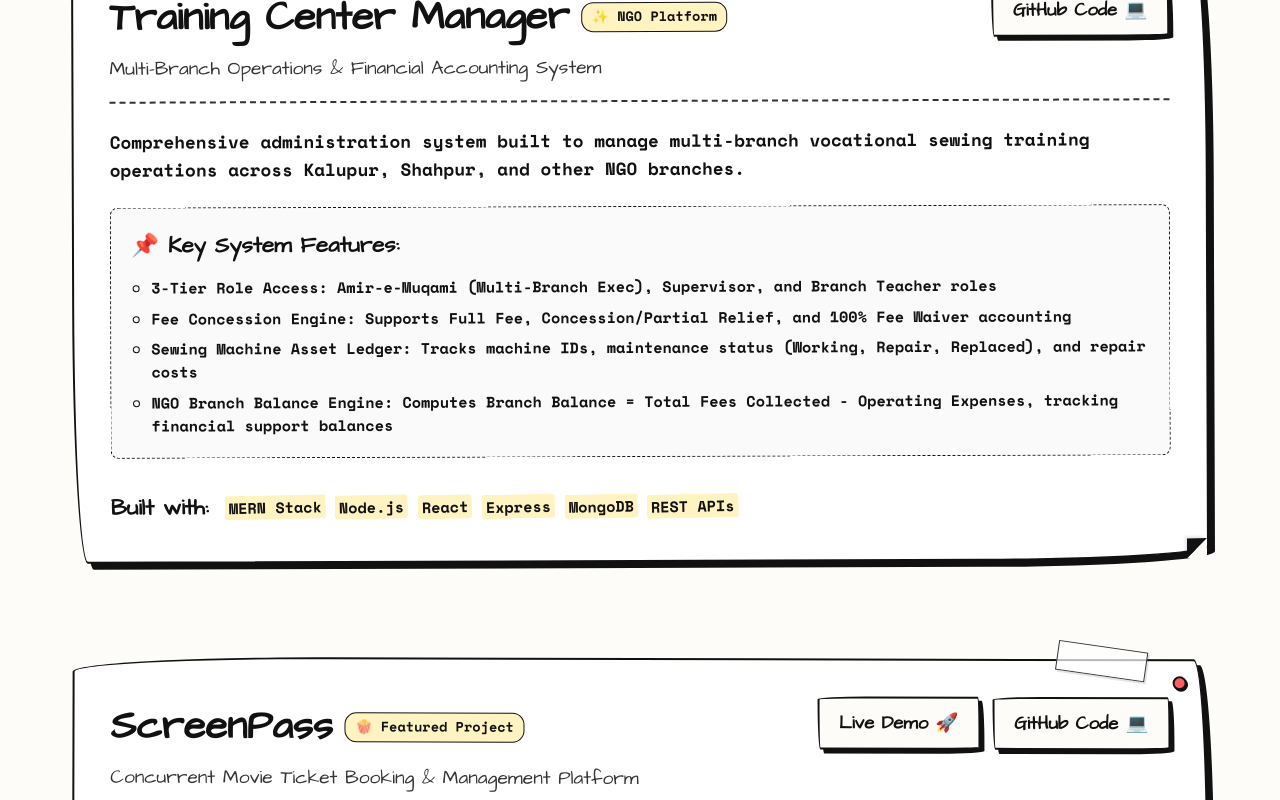
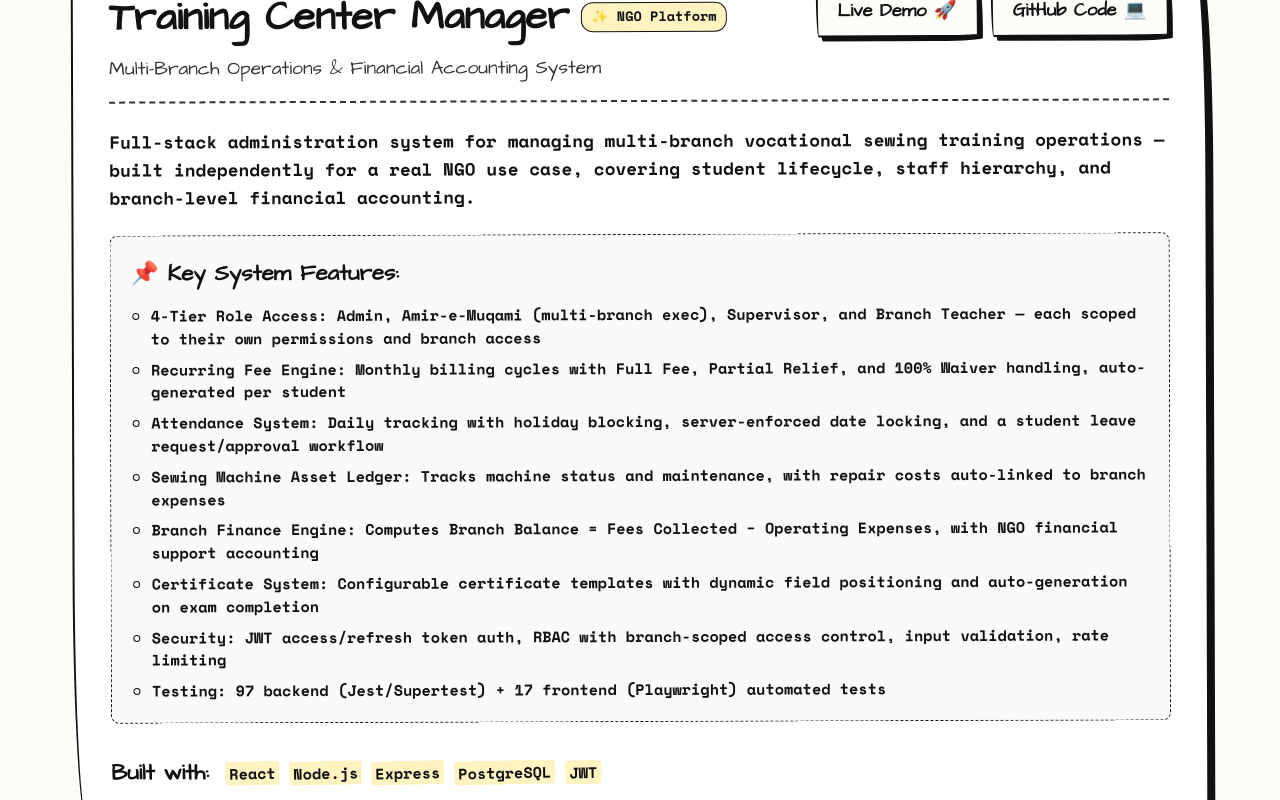
Before and after one commit to Uzair-11/portfolio, a React (Vite) app: page /#/ in a window 1280 px wide. Shown: the part 3020-3820 px from the top of the page. Built offline with nearby package versions, Linux system fonts and the light colour scheme.

Commit message:
Update Training Center Manager project details, live demo link, github repo link, tech stack, and highlights

```diff
--- a/src/components/Projects/Projects.jsx
+++ b/src/components/Projects/Projects.jsx
@@ -87,19 +87,23 @@ const Projects = () => {
       id: "training-center-manager",
       title: "Training Center Manager",
       status: "✨ NGO Platform",
+      tagline: "Multi-Branch Operations & Financial Accounting System",
+      description: "Full-stack administration system for managing multi-branch vocational sewing training operations — built independently for a real NGO use case, covering student lifecycle, staff hierarchy, and branch-level financial accounting.",
+      highlights: [
+        "4-Tier Role Access: Admin, Amir-e-Muqami (multi-branch exec), Supervisor, and Branch Teacher — each scoped to their own permissions and branch access",
+        "Recurring Fee Engine: Monthly billing cycles with Full Fee, Partial Relief, and 100% Waiver handling, auto-generated per student",
+        "Attendance System: Daily tracking with holiday blocking, server-enforced date locking, and a student leave request/approval workflow",
+        "Sewing Machine Asset Ledger: Tracks machine status and maintenance, with repair costs auto-linked to branch expenses",
+        "Branch Finance Engine: Computes Branch Balance = Fees Collected − Operating Expenses, with NGO financial support accounting",
+        "Certificate System: Configurable certificate templates with dynamic field positioning and auto-generation on exam completion",
+        "Security: JWT access/refresh token auth, RBAC with branch-scoped access control, input validation, rate limiting",
+        "Testing: 97 backend (Jest/Supertest) + 17 frontend (Playwright) automated tests"
+      ],
+      tech: ["React", "Node.js", "Express", "PostgreSQL", "JWT"],
+      link: "https://class-management-umber.vercel.app/",
+      github: "https://github.com/Uzair-11/class_management.git"
+    },
 
-      tagline: "Multi-Branch Operations & Financial Accounting System",
-      description: "Comprehensive administration system built to manage multi-branch vocational sewing training operations across Kalupur, Shahpur, and other NGO branches.",
-      highlights: [
-        "3-Tier Role Access: Amir-e-Muqami (Multi-Branch Exec), Supervisor, and Branch Teacher roles",
-        "Fee Concession Engine: Supports Full Fee, Concession/Partial Relief, and 100% Fee Waiver accounting",
-        "Sewing Machine Asset Ledger: Tracks machine IDs, maintenance status (Working, Repair, Replaced), and repair costs",
-        "NGO Branch Balance Engine: Computes Branch Balance = Total Fees Collected - Operating Expenses, tracking financial support balances"
-      ],
-      tech: ["MERN Stack", "Node.js", "React", "Express", "MongoDB", "REST APIs"],
-      link: "#",
-      github: "https://github.com/Uzair-11"
-    },
     {
       id: "screenpass",
       title: "ScreenPass",
```
Also changed, not shown: 1 other file (tests, documents, lock files or other folders).
